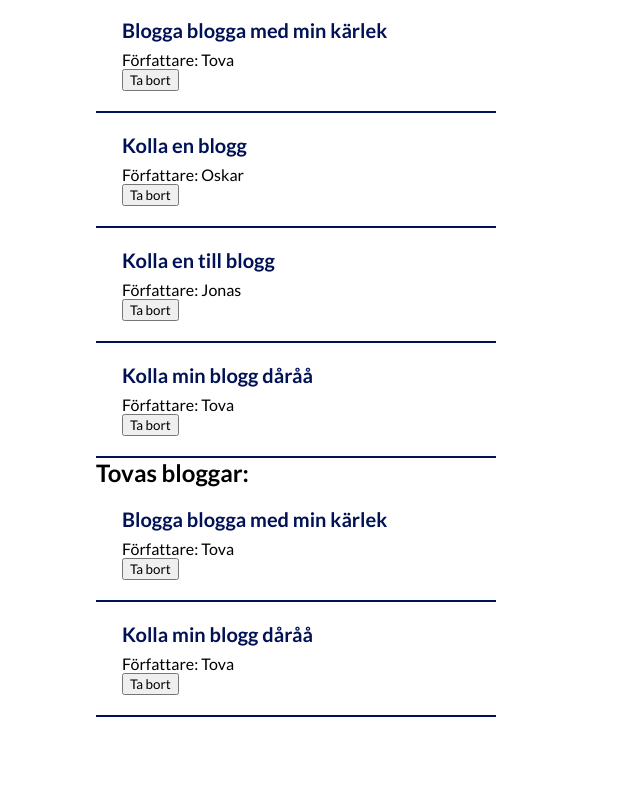
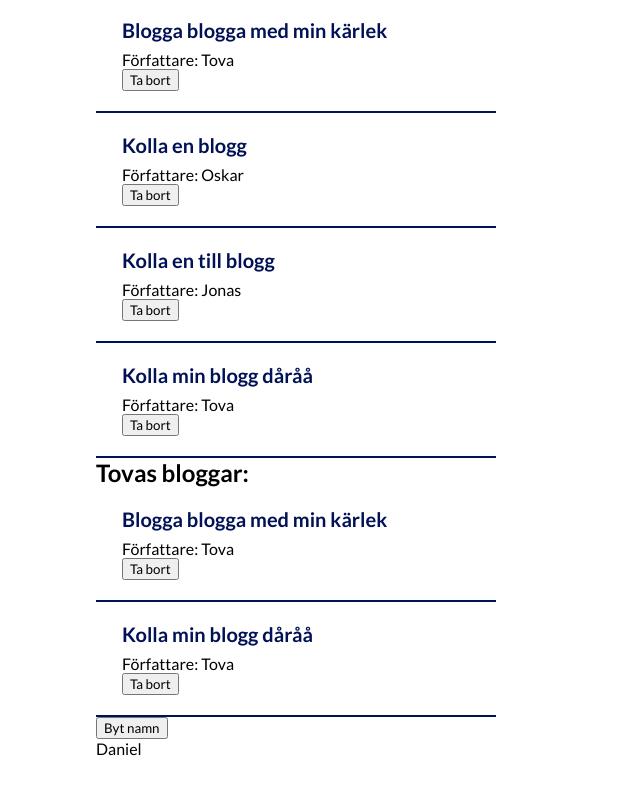
Before and after one commit to jertfelt/stg, a React (Create React App) app: page / in a window 1280 px wide. Shown: the part 199-994 px from the top of the page, without its empty margins (0-640 px from the left). Built offline with nearby package versions, Linux system fonts and the light colour scheme.

Commit message:
useEffect bara när vi ändrar namn

```diff
--- a/src/Home.js
+++ b/src/Home.js
@@ -20,15 +20,20 @@
     id: 3}
   ])
 
+  const [name, setName] =useState("Daniel");
+
   const handleDelete = (id) => {
     const newBlogs = blogs.filter(blog => blog.id !== id);
     setBlogs(newBlogs);
   }
 
   useEffect(() => {
+    //useState - rerender osv.
     console.log("useEffect runs");
-    console.log(blogs);
-  });
+    // console.log(blogs);
+    console.log(name)
+  }, [name]);
+  //nu blir name en dependency!
 
   return (
     <div className="home">
@@ -39,6 +44,8 @@
       <BlogList blogs={blogs.filter((blog) => blog.author === "Tova" )}
       title="Tovas bloggar:"
       handleDelete={handleDelete}/>
+      <button onClick={() => setName("Simon")}>Byt namn</button>
+      <p>{name}</p>
     </div>
     );
 }
```
Also changed, not shown: anteckningar--tutorial.txt.
